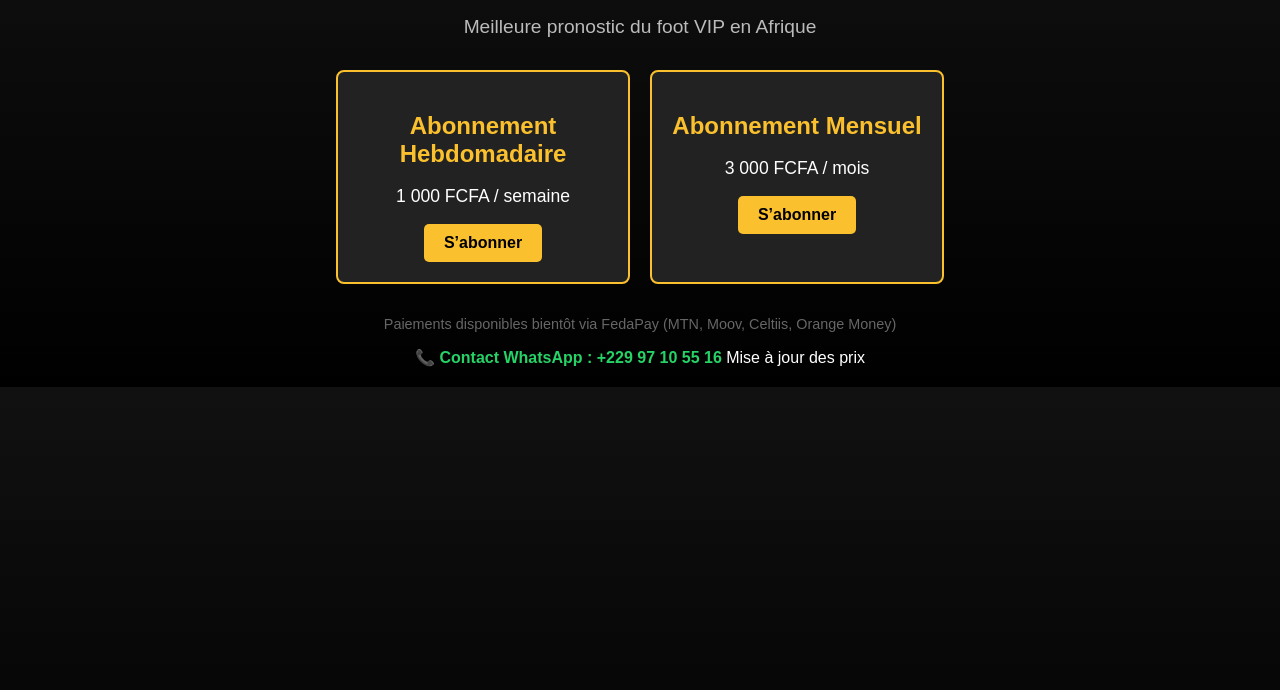
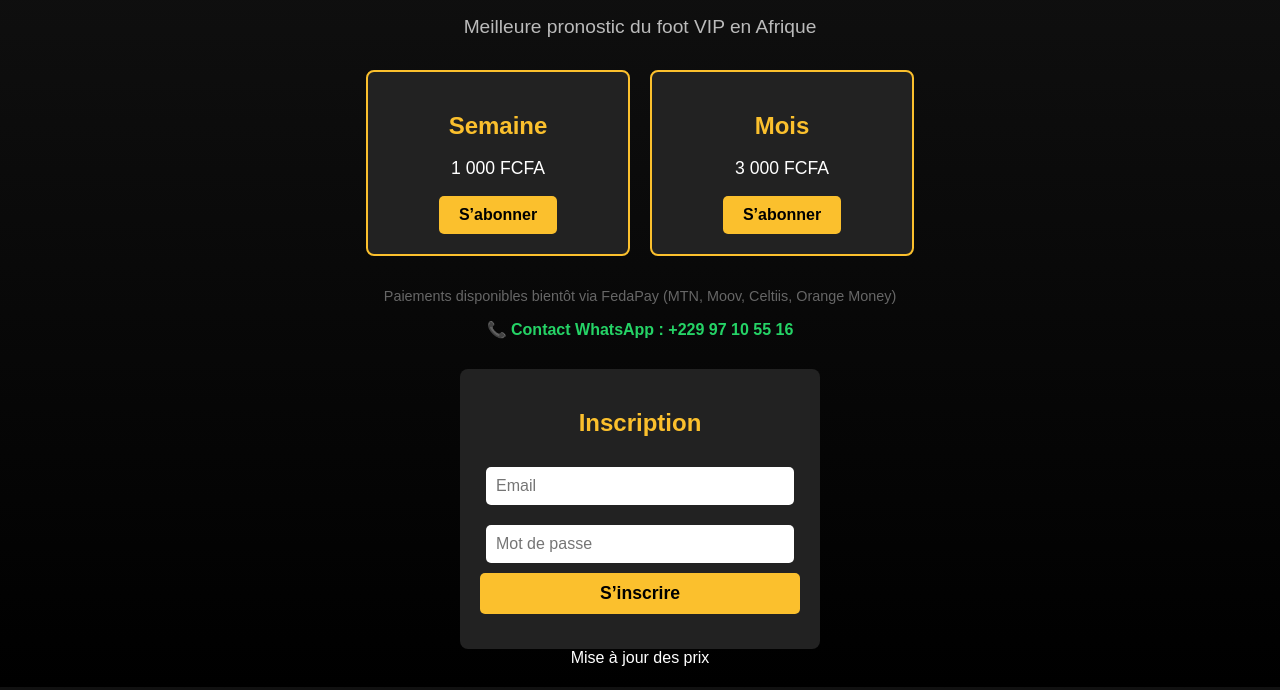
Before and after one commit to dangotepronostics/Dangotepronostics, a plain HTML site: page index.html in a window 1280 px wide. Shown: the part 110-800 px from the top of the page. Drawn offline with Linux system fonts and the light colour scheme.

Commit message:
Update index.html

```diff
--- a/index.html
+++ b/index.html
@@ -35,7 +35,7 @@
       border: 2px solid #fbc02d;
       border-radius: 8px;
       padding: 20px;
-      width: 250px;
+      width: 220px;
     }
     .plan h2 {
       color: #fbc02d;
@@ -73,14 +73,44 @@
     a.whatsapp:hover {
       text-decoration: underline;
     }
-    @media (max-width: 600px) {
-      .plans {
-        flex-direction: column;
-        align-items: center;
-      }
-      .plan {
-        width: 90%;
-      }
+    form {
+      margin-top: 30px;
+      background: #222;
+      padding: 20px;
+      border-radius: 8px;
+      max-width: 320px;
+      margin-left: auto;
+      margin-right: auto;
+      color: #fbc02d;
+    }
+    input[type="email"],
+    input[type="password"] {
+      width: 90%;
+      padding: 10px;
+      margin: 10px 0;
+      border-radius: 5px;
+      border: none;
+      font-size: 1rem;
+    }
+    button[type="submit"] {
+      background: #fbc02d;
+      border: none;
+      padding: 10px 20px;
+      font-weight: bold;
+      cursor: pointer;
+      border-radius: 5px;
+      width: 100%;
+      color: #000;
+      font-size: 1.1rem;
+      transition: background 0.3s ease;
+    }
+    button[type="submit"]:hover {
+      background: #e6b800;
+    }
+    #message {
+      margin-top: 15px;
+      font-size: 1rem;
+      color: #ddd;
     }
   </style>
 </head>
@@ -90,13 +120,13 @@
 
   <div class="plans">
     <div class="plan">
-      <h2>Abonnement Hebdomadaire</h2>
-      <p>1 000 FCFA / semaine</p>
+      <h2>Semaine</h2>
+      <p>1 000 FCFA</p>
       <a href="https://wa.me/22997105516" class="btn">S’abonner</a>
     </div>
     <div class="plan">
-      <h2>Abonnement Mensuel</h2>
-      <p>3 000 FCFA / mois</p>
+      <h2>Mois</h2>
+      <p>3 000 FCFA</p>
       <a href="https://wa.me/22997105516" class="btn">S’abonner</a>
     </div>
   </div>
@@ -107,11 +137,18 @@
 
   <a href="https://wa.me/22997105516" class="whatsapp">📞 Contact WhatsApp : +229 97 10 55 16</a>
 
-  <!-- Firebase App (core SDK) -->
+  <!-- Formulaire inscription -->
+  <form id="signup-form">
+    <h2>Inscription</h2>
+    <input type="email" id="email" placeholder="Email" required />
+    <input type="password" id="password" placeholder="Mot de passe" required />
+    <button type="submit">S’inscrire</button>
+    <div id="message"></div>
+  </form>
+
+  <!-- Firebase SDKs -->
   <script src="https://www.gstatic.com/firebasejs/12.0.0/firebase-app.js"></script>
-  <!-- Firebase Analytics -->
   <script src="https://www.gstatic.com/firebasejs/12.0.0/firebase-analytics.js"></script>
-  <!-- Firebase Authentication -->
   <script src="https://www.gstatic.com/firebasejs/12.0.0/firebase-auth.js"></script>
 
   <script>
@@ -125,9 +162,31 @@
       measurementId: "G-FZ2631N38D"
     };
 
+    // Initialiser Firebase
     const app = firebase.initializeApp(firebaseConfig);
     const analytics = firebase.analytics(app);
     const auth = firebase.auth(app);
+
+    // Gérer l'inscription
+    const signupForm = document.getElementById('signup-form');
+    const messageDiv = document.getElementById('message');
+
+    signupForm.addEventListener('submit', (e) => {
+      e.preventDefault();
+      const email = document.getElementById('email').value;
+      const password = document.getElementById('password').value;
+
+      firebase.auth().createUserWithEmailAndPassword(email, password)
+        .then((userCredential) => {
+          messageDiv.style.color = "lightgreen";
+          messageDiv.textContent = "Inscription réussie ! Bienvenue.";
+          signupForm.reset();
+        })
+        .catch((error) => {
+          messageDiv.style.color = "orange";
+          messageDiv.textContent = "Erreur : " + error.message;
+        });
+    });
   </script>
 </body>
 </html>
```
